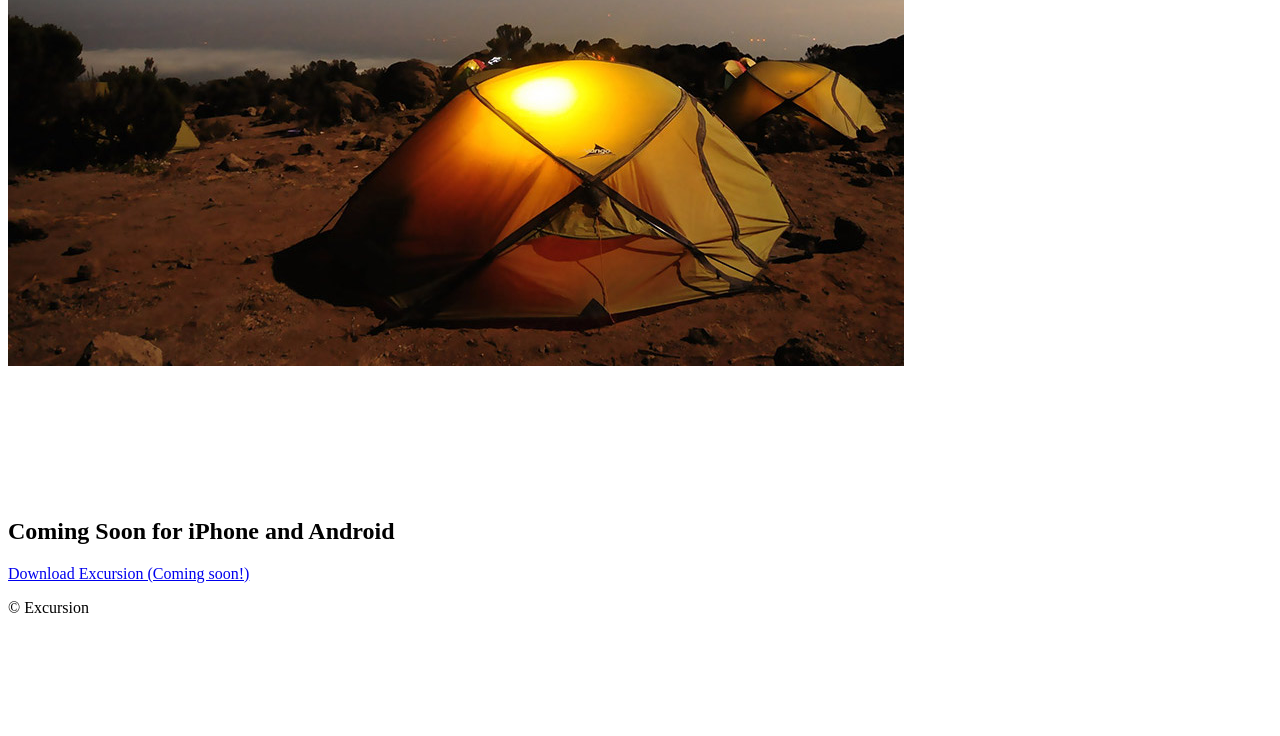
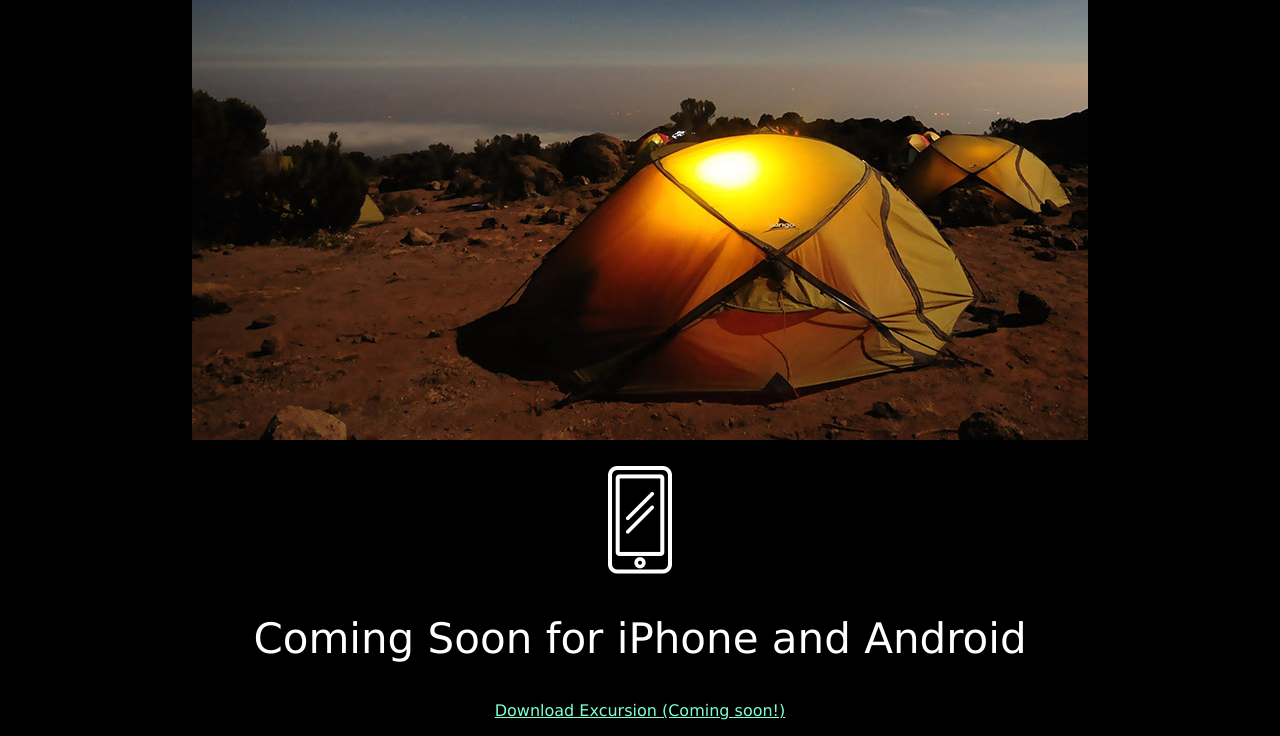
Before and after one commit to skreml/excursion, a plain HTML site: page index.html in a window 1280 px wide. Shown: the part 575-1311 px from the top of the page. Before the commit the page ends 1208 px from the top, so only its background shows below. Drawn offline with Linux system fonts and the light colour scheme.

Commit message:
updated stylesheet

```diff
--- a/index.html
+++ b/index.html
@@ -19,8 +19,8 @@
     <p>
       <a class="cta" href="#">Download Excursion (Coming soon!)</a>
     </p>
-    <div class="footer">
-      <p>© Excursion</p>
+    <div>
+      <p class="footer">© Excursion</p>
     </div>
   </body>
 </html>
--- a/resources/css/style.css
+++ b/resources/css/style.css
@@ -1,7 +1,32 @@
+* {
+  background-color: black;
+  text-align: center;
+  font-family: Verdana;
+  color: white;
+}
+
 h1 {
-  font-family: Veranda;
   font-weight: normal;
   font-size: 50px;
-  color: white;
   text-align: center;
 }
+
+h2 {
+  font-weight: 300;
+  font-size: 42px;
+}
+
+p {
+  font-size: 21px;
+  color: gray;
+}
+
+.cta {
+  color: aquamarine;
+  font-size: 16px;
+}
+
+.footer {
+  text-align: right;
+  color: gray;
+}
```
